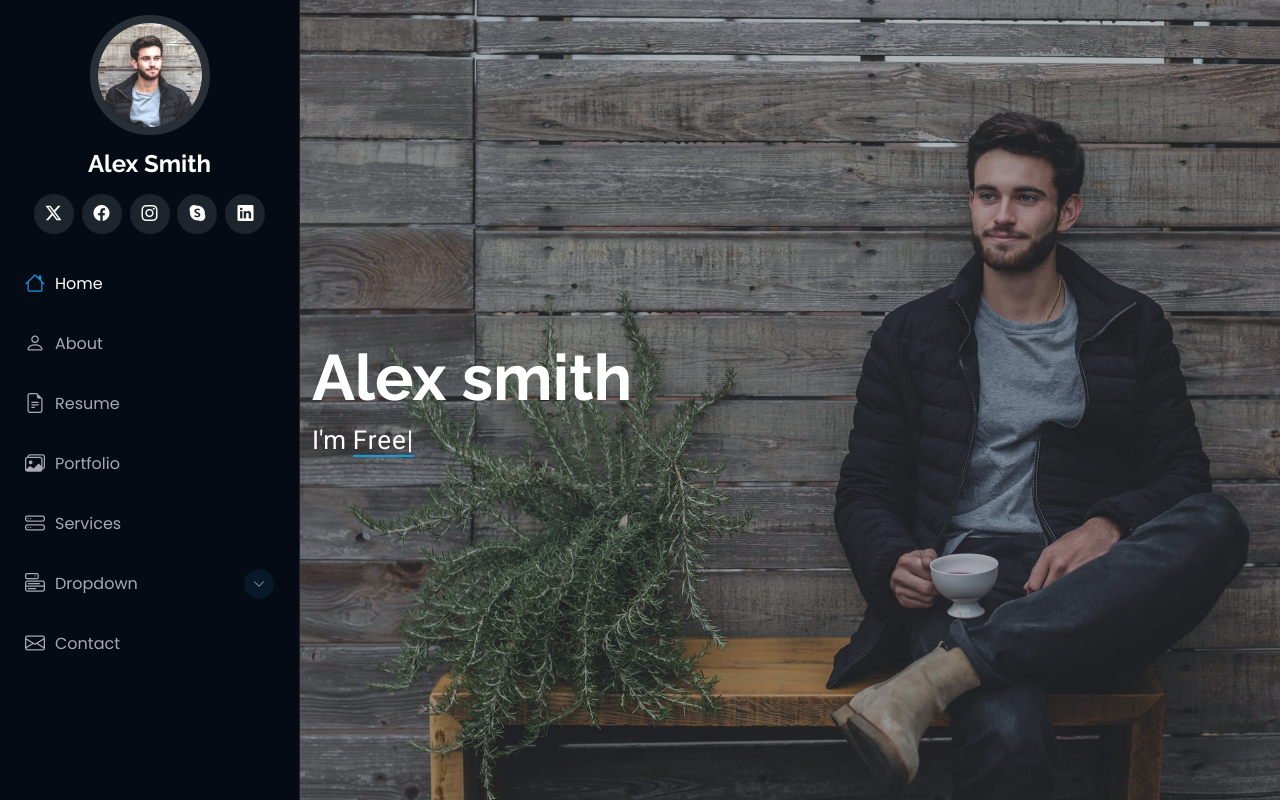
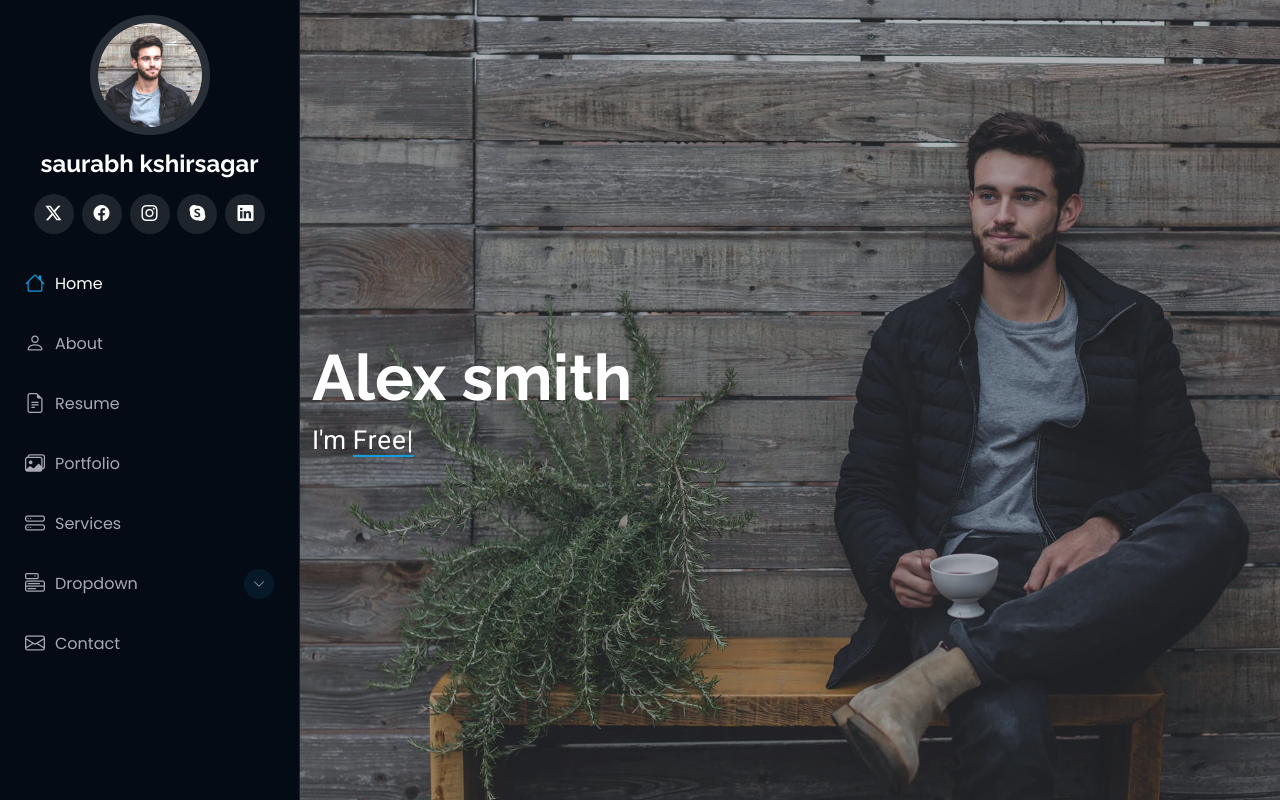
Before and after one commit to saurabhkshirsagar07/portfolio-automation-github-action, a plain HTML site: page index.html in a window 1280 px wide. Shown: the top 802 px of the page. Drawn offline with Linux system fonts and the light colour scheme.

Commit message:
modified

```diff
--- a/index.html
+++ b/index.html
@@ -48,7 +48,7 @@
     <a href="index.html" class="logo d-flex align-items-center justify-content-center">
       <!-- Uncomment the line below if you also wish to use an image logo -->
       <!-- <img src="assets/img/logo.png" alt=""> -->
-      <h1 class="sitename">Alex Smith</h1>
+      <h1 class="sitename">saurabh kshirsagar</h1>
     </a>
 
     <div class="social-links text-center">
```
